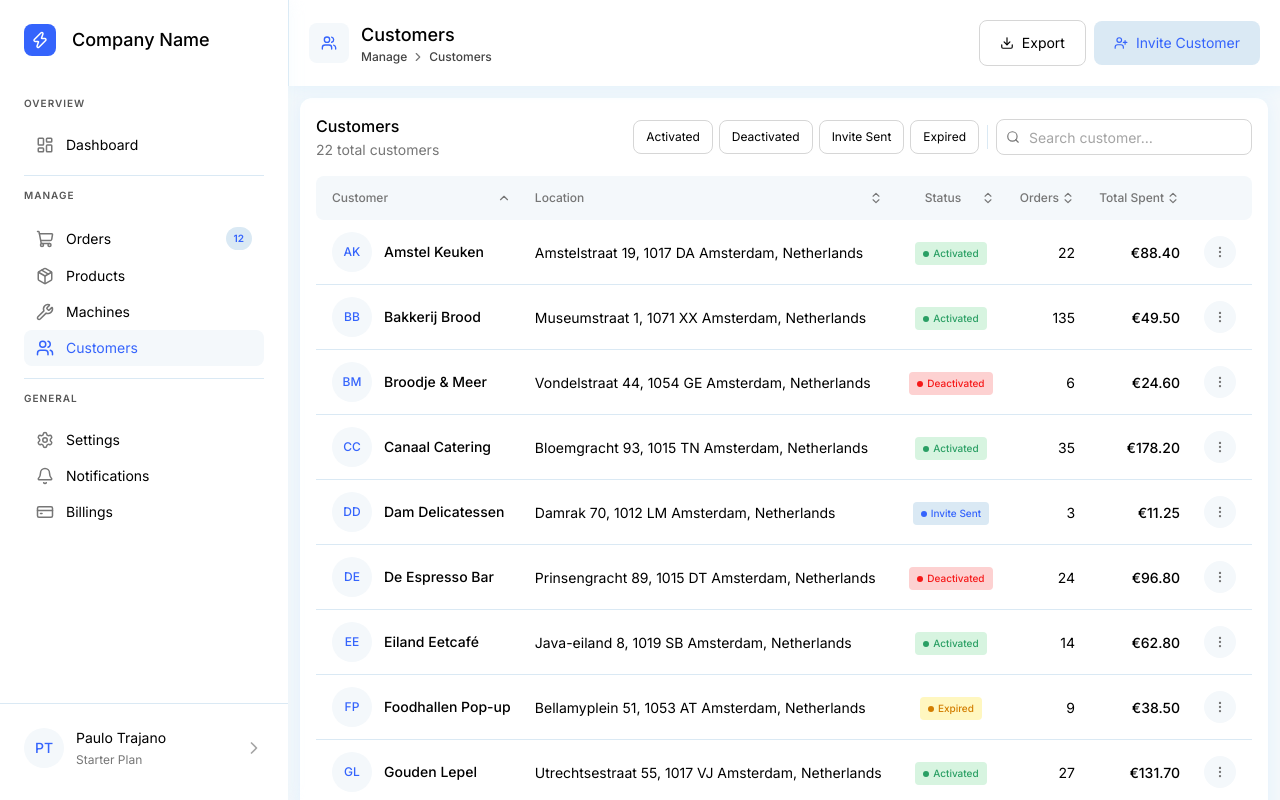
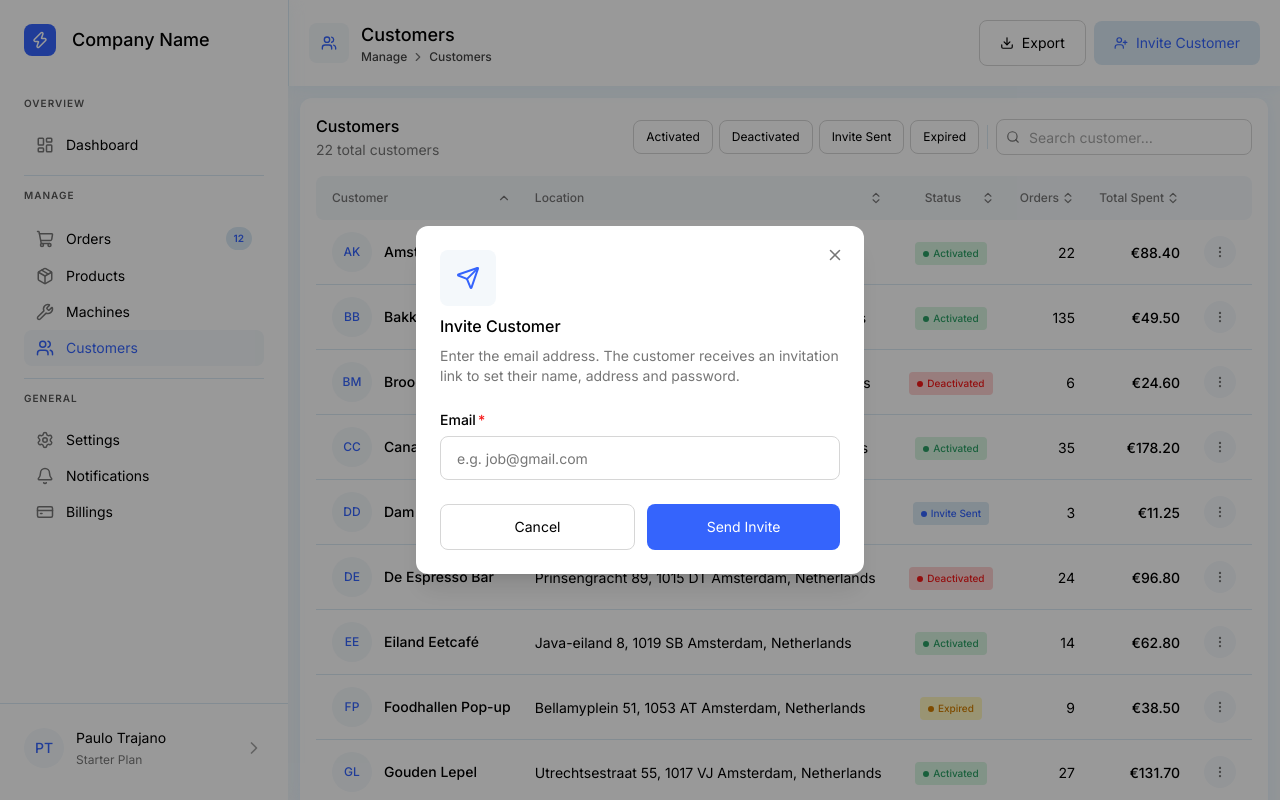
Before and after one commit to paulotra/dashboard-starter, a Next.js app: page /customers in a window 1280 px wide. Both pictures are taken after a click on the button "Invite Customer". Built offline with nearby package versions, Linux system fonts and the light colour scheme.

Commit message:
invite customer

```diff
--- /dev/null
+++ b/src/app/(dashboard)/customers/_components/InviteCustomerModal.tsx
@@ -0,0 +1,78 @@
+'use client'
+
+import { useId, useState } from 'react'
+import { Send } from 'lucide-react'
+import { ModalWrapper } from '@/components/ui/modal'
+import Button from '@/components/ui/Button'
+import FormField from '@/components/form/FormField'
+import Input from '@/components/form/Input'
+
+export interface InviteCustomerModalProps {
+  open: boolean
+  onClose: () => void
+  onInvite?: (email: string) => void
+}
+
+export default function InviteCustomerModal({ open, onClose, onInvite }: InviteCustomerModalProps) {
+  const titleId = useId()
+  const emailId = useId()
+  const [email, setEmail] = useState('')
+
+  function handleSubmit(e: React.FormEvent) {
+    e.preventDefault()
+    onInvite?.(email)
+    setEmail('')
+    onClose()
+  }
+
+  return (
+    <ModalWrapper open={open} onClose={onClose} aria-labelledby={titleId}>
+      <form onSubmit={handleSubmit} className="flex flex-col gap-6">
+        {/* ── Header: icon + title + description ── */}
+        <div className="flex flex-col gap-2">
+          {/* Icon (close button is rendered by ModalWrapper, top-right) */}
+          <div className="bg-primary-100 flex size-14 items-center justify-center rounded-lg">
+            <Send aria-hidden="true" size={24} className="text-primary-500" />
+          </div>
+
+          <div className="flex flex-col gap-2">
+            <p id={titleId} className="font-sans text-base font-medium text-black">
+              Invite Customer
+            </p>
+            <p className="font-sans text-sm font-normal leading-5 text-neutral-600">
+              Enter the email address. The customer receives an invitation link to set their name,
+              address and password.
+            </p>
+          </div>
+        </div>
+
+        {/* ── Email field ── */}
+        <FormField label="Email" required htmlFor={emailId}>
+          <Input
+            id={emailId}
+            type="email"
+            placeholder="e.g. job@gmail.com"
+            value={email}
+            onChange={(e) => setEmail(e.target.value)}
+            required
+          />
+        </FormField>
+
+        {/* ── Actions ── */}
+        <div className="flex gap-3">
+          <Button
+            variant="secondary"
+            type="button"
+            className="flex-1 justify-center"
+            onClick={onClose}
+          >
+            Cancel
+          </Button>
+          <Button variant="primary-filled" type="submit" className="flex-1 justify-center">
+            Send Invite
+          </Button>
+        </div>
+      </form>
+    </ModalWrapper>
+  )
+}
--- a/src/app/(dashboard)/customers/page.tsx
+++ b/src/app/(dashboard)/customers/page.tsx
@@ -1,20 +1,24 @@
 'use client'
 
-import { useMemo } from 'react'
+import { useMemo, useState } from 'react'
 import { Download, UserPlus } from 'lucide-react'
 import Button from '@/components/ui/Button'
 import { NavActions } from '@/components/layout/PageActionsContext'
 import CustomersTable from './_components/CustomersTable'
+import InviteCustomerModal from './_components/InviteCustomerModal'
 
 export default function CustomersPage() {
-  // Memoize so NavActions receives a stable reference between re-renders
+  const [inviteOpen, setInviteOpen] = useState(false)
+
+  // Memoize so NavActions receives a stable reference between re-renders.
+  // setInviteOpen is a stable React setter — safe to omit from deps.
   const actions = useMemo(
     () => (
       <>
         <Button variant="secondary" icon={Download} onClick={() => console.log('export')}>
           Export
         </Button>
-        <Button variant="primary" icon={UserPlus} onClick={() => console.log('invite customer')}>
+        <Button variant="primary" icon={UserPlus} onClick={() => setInviteOpen(true)}>
           Invite Customer
         </Button>
       </>
@@ -29,6 +33,12 @@ export default function CustomersPage() {
       <div className="flex flex-col gap-3">
         <CustomersTable />
       </div>
+
+      <InviteCustomerModal
+        open={inviteOpen}
+        onClose={() => setInviteOpen(false)}
+        onInvite={(email) => console.log('invite customer', email)}
+      />
     </>
   )
 }
```
